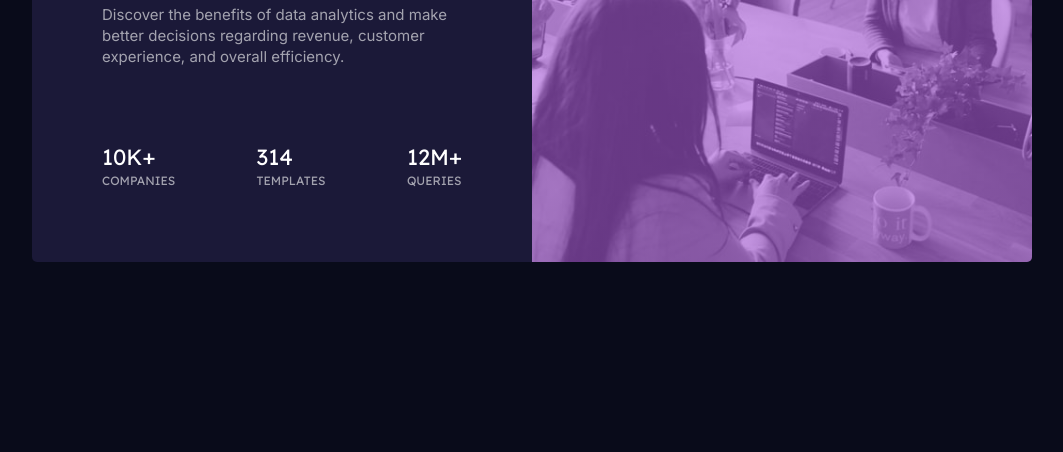
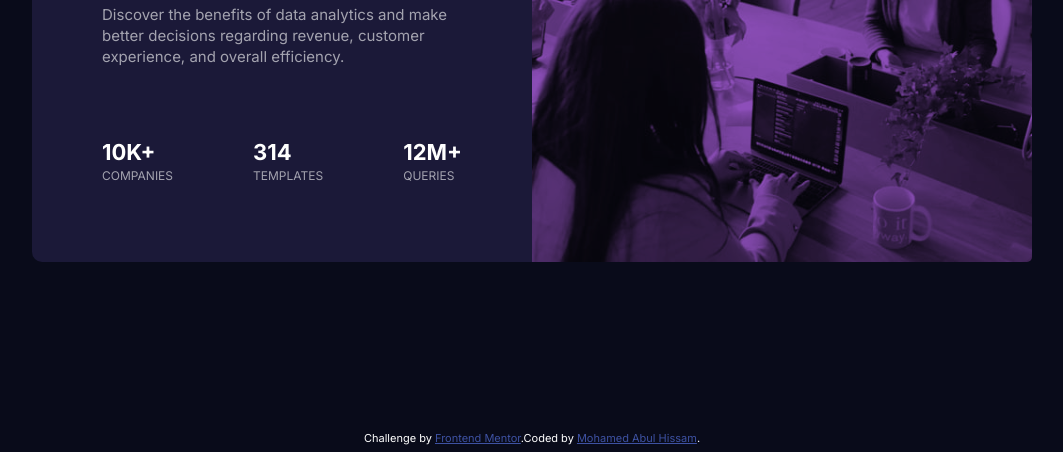
Before and after one commit to AbulHissam/statspreviewcomponent, a plain HTML site: page index.html in a window 1280 px wide. Shown: the part 348-800 px from the top of the page, without its empty margins (108-1171 px from the left). Drawn offline with Linux system fonts and the light colour scheme.

Commit message:
Update style.css

```diff
--- a/resources/css/style.css
+++ b/resources/css/style.css
@@ -33,7 +33,7 @@ body {
   transform: translate(-50%, -50%);
   background-color: var(--dark-desaturated-blue);
   color: var(--white);
-  border-radius: 5px;
+  border-radius: 10px;
 }
 .text-part {
   padding: 70px;
@@ -42,8 +42,9 @@ body {
   color: var(--soft-violet);
 }
 .text-part p {
+  height: auto;
   color: var(--slightly-transparent-white);
-  margin: 20px 0 75px 0;
+  margin: 20px 0 70px 0;
   line-height: 1.4;
 }
 .text-part h1 {
@@ -51,14 +52,15 @@ body {
 }
 .image-part {
   height: 420px;
-  background-image: linear-gradient(
-      hsl(277, 64%, 61%, 0.6),
-      hsl(277, 64%, 61%, 0.6)
-    ),
-    url("/statspreviewcomponent/resources/img/image-header-desktop.jpg");
+  background-image: url("/resources/img/image-header-desktop.jpg");
+  background-color: var(--soft-violet);
+  background-blend-mode: multiply;
+  opacity: 0.8;
   background-repeat: no-repeat;
   background-size: cover;
   border-radius: 0 5px 5px 0;
+  /* mix-blend-mode: multiply;
+  opacity: 0.8; */
 }
 
 .bottom-list {
@@ -67,7 +69,7 @@ body {
   justify-content: space-between;
   text-transform: uppercase;
   color: var(--slightly-transparent-white);
-  font-family: "Lexend Deca", sans-serif;
+  font-family: "Inter", sans-serif;
   font-size: 12px;
   line-height: 1.4;
 }
@@ -75,10 +77,16 @@ body {
   color: white;
   text-transform: uppercase;
   font-size: 22px;
+  font-weight: 700;
 }
 .attribution {
   font-size: 11px;
   text-align: center;
+  color: #fff;
+  position: absolute;
+  bottom: 0;
+  left: 50%;
+  transform: translate(-50%, -50%);
 }
 .attribution a {
   color: hsl(228, 45%, 44%);
```
